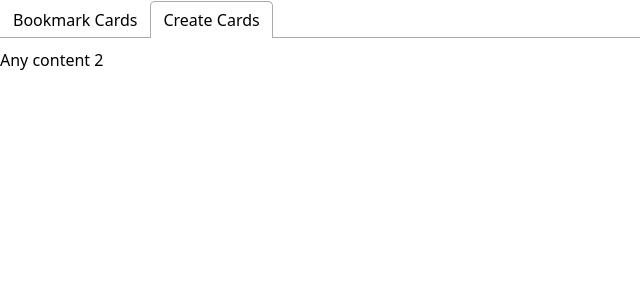
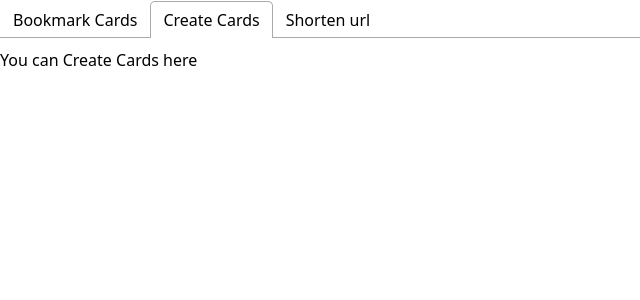
Before and after one commit to mosesjebish-engineering-stream/react-bookmark-manager-ui, a React (Create React App) app: page / in a window 1280 px wide. Both pictures are taken after a click on the tab "Create Cards". Shown: the top 300 px of the page, without its empty margins (0-640 px from the left). Built offline with nearby package versions, Linux system fonts and the light colour scheme.

Commit message:
adding new tab for shortening url

```diff
--- a/src/App.js
+++ b/src/App.js
@@ -27,16 +27,19 @@ function App() {
     <TabList>
       <Tab>Bookmark Cards</Tab>
       <Tab>Create Cards</Tab>
+      <Tab>Shorten url</Tab>
     </TabList>
 
     <TabPanel>
-      <h2>Any content 1</h2>
       <div>
           <BookMarkManager image={images}/>
       </div>
     </TabPanel>
     <TabPanel>
-      <h2>Any content 2</h2>
+      <h2>You can Create Cards here</h2>
+    </TabPanel>
+    <TabPanel>
+      <h2>You can shorten urls here</h2>
     </TabPanel>
     </Tabs>
     </div>
```
